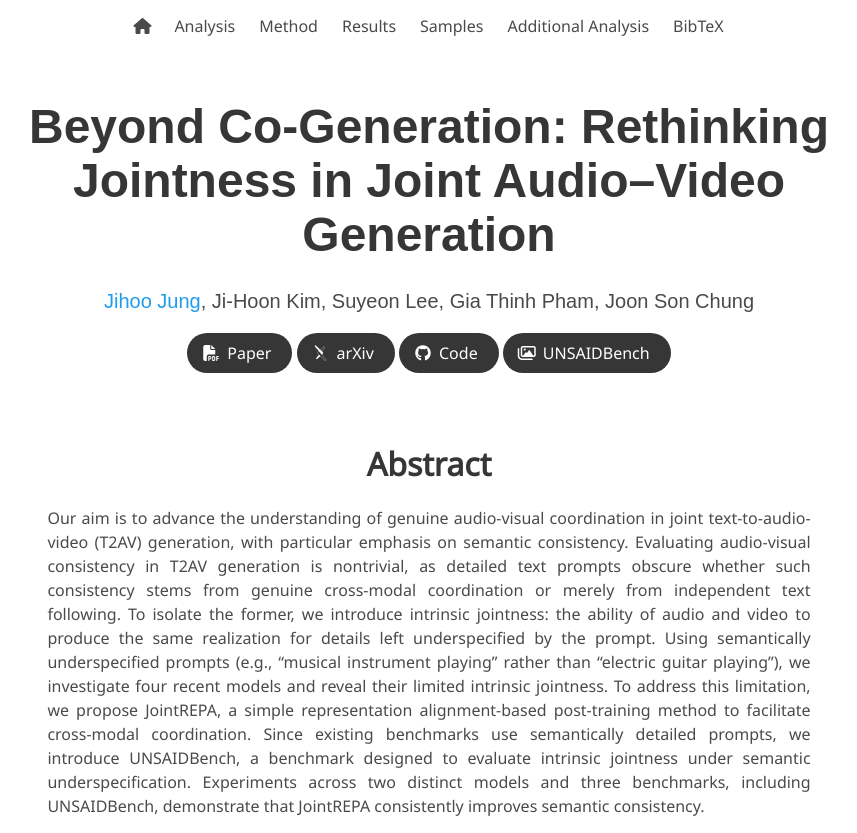
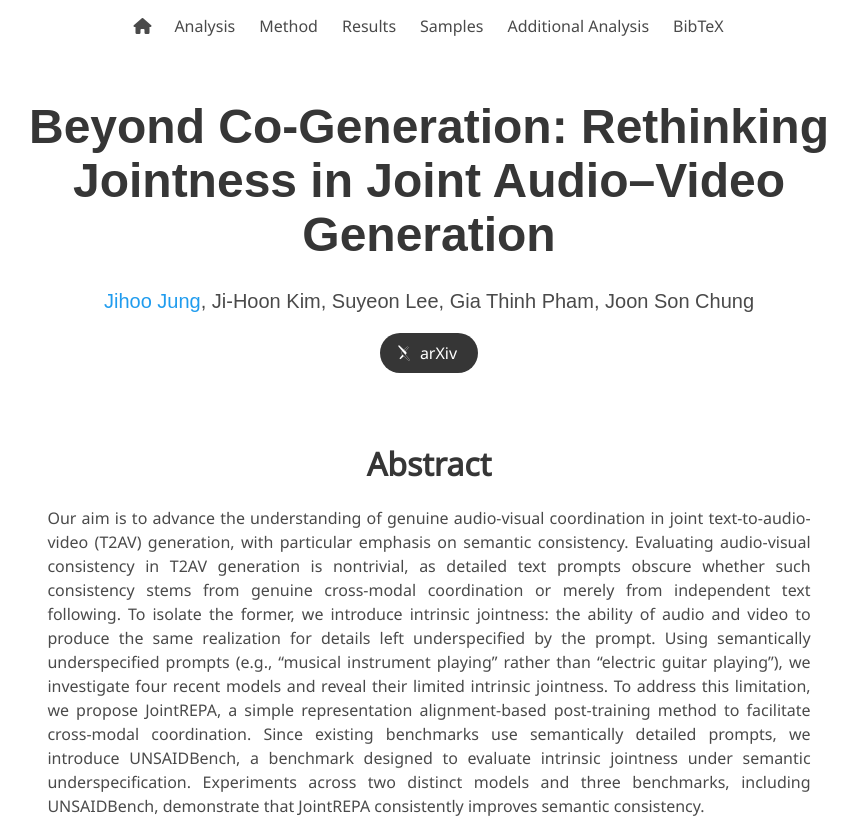
Before and after one commit to IntrinsicJointness/IntrinsicJointness.github.io, a plain HTML site: page index.html in a window 1280 px wide. Shown: the top 833 px of the page, without its empty margins (211-1068 px from the left). Drawn offline with Linux system fonts and the light colour scheme; files whose address does not match are found by name; a web font is replaced by a local one.

Commit message:
Keep only the arXiv link
Co-Authored-By: Claude Opus 5.5 <noreply@anthropic.com>

```diff
--- a/index.html
+++ b/index.html
@@ -70,16 +70,7 @@
 
           <div class="column has-text-centered">
             <div class="publication-links">
-              <!-- PDF Link. -->
-              <span class="link-block">
-                <a href="#" title="Coming soon"
-                   class="external-link button is-normal is-rounded is-dark">
-                  <span class="icon">
-                      <i class="fas fa-file-pdf"></i>
-                  </span>
-                  <span>Paper</span>
-                </a>
-              </span>
+              <!-- arXiv is the only link (user, 2026-11-22). -->
               <span class="link-block">
                 <a href="https://arxiv.org/abs/2611.22857" target="_blank" rel="noopener"
                    class="external-link button is-normal is-rounded is-dark">
@@ -88,26 +79,6 @@
                   </span>
                   <span>arXiv</span>
                 </a>
-              </span>
-              <!-- Code Link. -->
-              <span class="link-block">
-                <a href="#" title="Coming soon"
-                   class="external-link button is-normal is-rounded is-dark">
-                  <span class="icon">
-                      <i class="fab fa-github"></i>
-                  </span>
-                  <span>Code</span>
-                  </a>
-              </span>
-              <!-- Dataset Link. -->
-              <span class="link-block">
-                <a href="#" title="Coming soon"
-                   class="external-link button is-normal is-rounded is-dark">
-                  <span class="icon">
-                      <i class="far fa-images"></i>
-                  </span>
-                  <span>UNSAIDBench</span>
-                  </a>
               </span>
             </div>
 
@@ -409,9 +380,6 @@
       <a class="icon-link" href="https://arxiv.org/abs/2611.22857" target="_blank" rel="noopener">
         <i class="ai ai-arxiv"></i>
       </a>
-      <a class="icon-link" href="#" title="Coming soon" class="external-link" disabled>
-        <i class="fab fa-github"></i>
-      </a>
     </div>
     <div class="columns is-centered">
       <div class="column is-8">
```
